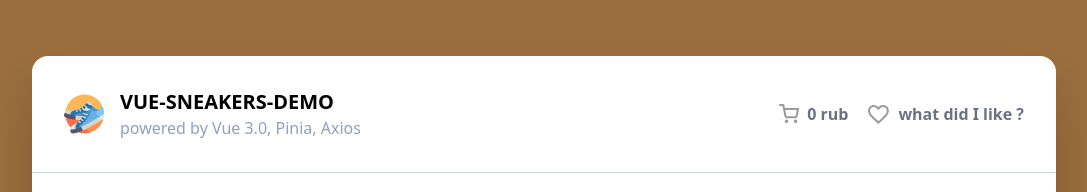
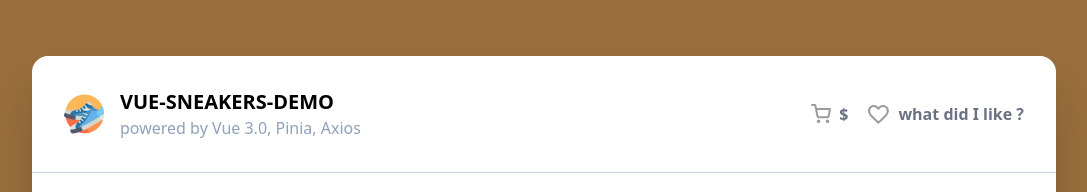
Before and after one commit to vnn-ktt/sneakers-shop, a Vue app: page / in a window 1280 px wide. Shown: the top 192 px of the page, without its empty margins (96-1183 px from the left). Built offline with nearby package versions, Linux system fonts and the light colour scheme; no server answers.

Commit message:
work on totalSum

```diff
--- a/src/components/AsidePanel.vue
+++ b/src/components/AsidePanel.vue
@@ -27,12 +27,13 @@ defineProps<IAsideComponentProps>();
               class="opacity-30 cursor-pointer rotate-180 hover:opacity-90 transition hover:-translate-x-1"
           ></IconArrow>
           <h2 class="text-2xl font-bold">
-            Корзина
+            your cart
           </h2>
         </div>
         <div class="flex flex-col gap-4">
           <div class="flex flex-col flex-1 gap-4 mb-4">
             <Card
+
                 type="cart"
                 title="Nike Blazer Mid Suede FDSLj lkfdsjfosdj fdskl fjds iodfjaioijsdfjiosdj"
                 imageUrl="sneakers/sneakers-1.jpg"
@@ -43,19 +44,19 @@ defineProps<IAsideComponentProps>();
             />
           </div>
           <div class="flex gap-2">
-            <span> Налог: </span>
+            <span> tax: </span>
             <div class="flex-1 border-b border-dashed"></div>
-            <b> {{ totalSum * 0.05 }} руб </b>
+            <b> {{ totalSum * 0.05 }} $ </b>
           </div>
           <div class="flex gap-2">
-            <span> Итого: </span>
+            <span> total: </span>
             <div class="flex-1 border-b border-dashed"></div>
-            <b> {{ totalSum }} руб </b>
+            <b> {{ totalSum }} $ </b>
           </div>
           <button
               class="mt-7 transition bg-lime-500 w-full rounded-xl py-3 text-white disabled:bg-slate-300 hover:"
               disabled
-          > Оформить заказ </button>
+          > create an order </button>
         </div>
       </div>
       <div v-else-if="content === 'liked'">
--- a/src/layouts/MainLayout.vue
+++ b/src/layouts/MainLayout.vue
@@ -2,8 +2,10 @@
   import { RouterView } from "vue-router";
   import { ref } from "vue";
   import AsidePanel from "@/components/AsidePanel.vue";
+  import { useShopStore } from "@/stores/shop";
 
-  const totalSum = ref<number>(0);
+  const shopStore = useShopStore();
+  const totalSum = shopStore.getTotalSum;
   const isCartOpen = ref<boolean>(false);
   const isLikedOpen = ref<boolean>(false);
 
@@ -33,7 +35,7 @@
               @click="toggleCartHeader"
           >
             <img src="/cart.svg" alt="Cart">
-            {{ totalSum }} rub
+            {{ totalSum }} $
           </button>
           <AsidePanel
               v-if="isCartOpen"
```
